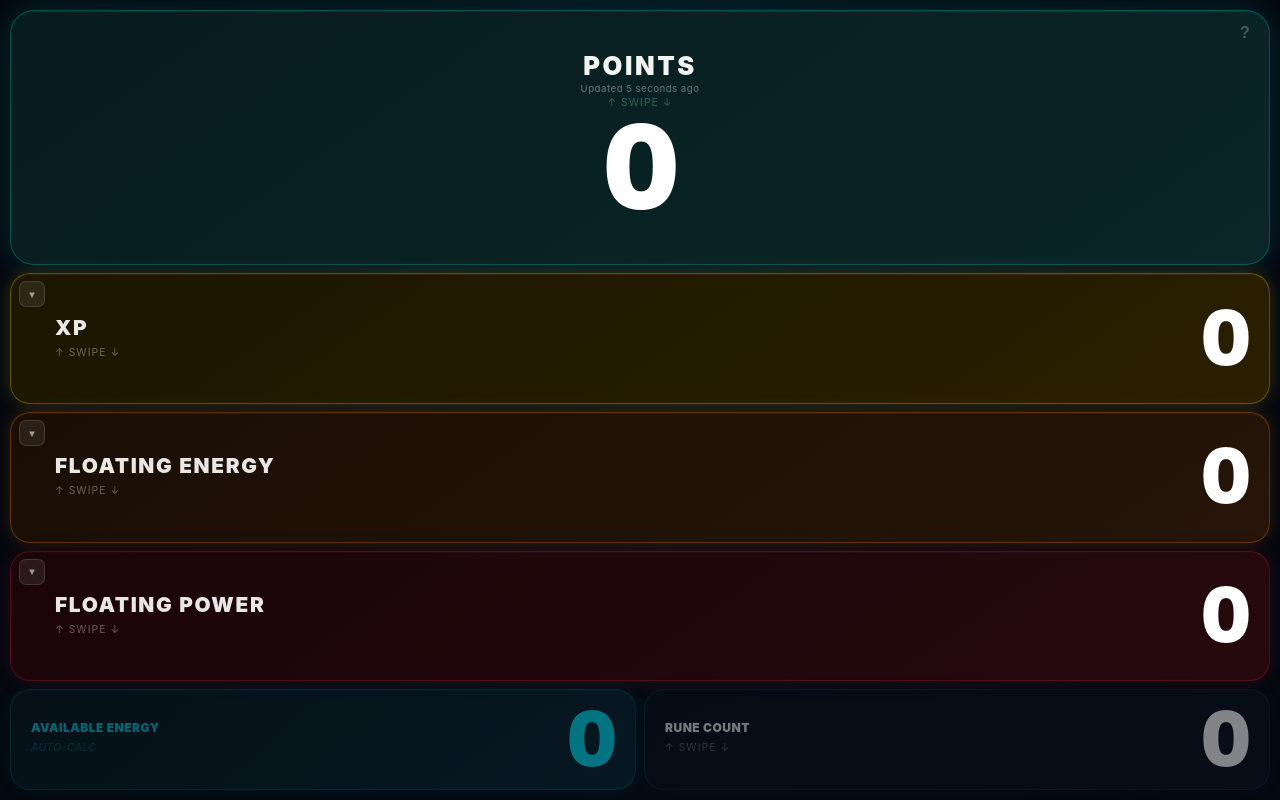
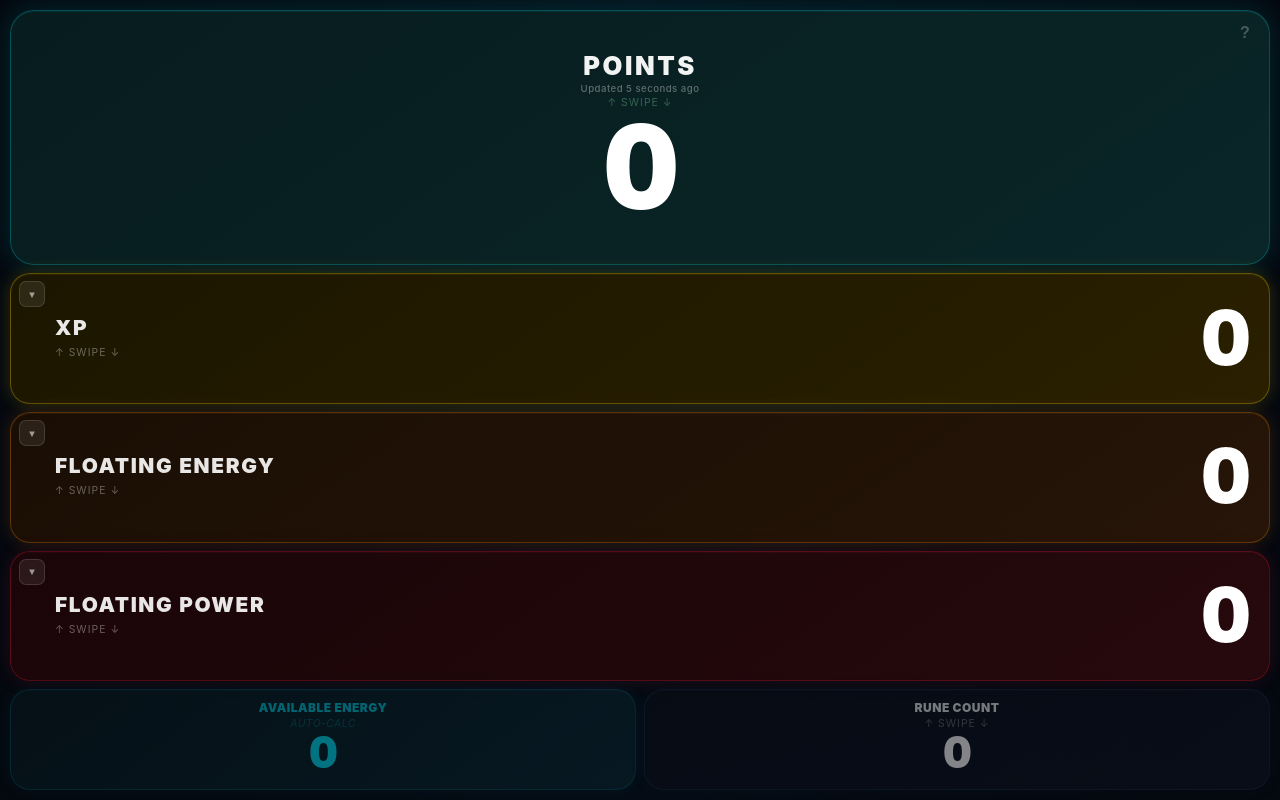
Before and after one commit to AlfyH/riftbound-tracker, a React (Vite) app in the folder riftbound-tracker/: page / in a window 1280 px wide. Built offline with nearby package versions, Linux system fonts and the light colour scheme.

Commit message:
improved styling

```diff
--- a/riftbound-tracker/src/styles/App.css
+++ b/riftbound-tracker/src/styles/App.css
@@ -69,6 +69,21 @@
 
 .resource-layout__row .tracker-card {
   flex: 1;
+  flex-direction: column;
+  align-items: center;
+  justify-content: center;
+  gap: 0;
+}
+
+.resource-layout__row .tracker-card .tracker-card__left {
+  flex: 0 0 auto;
+  align-items: center;
+  text-align: center;
+  gap: 2px;
+}
+
+.resource-layout__row .tracker-card .tracker-card__right {
+  justify-content: center;
 }
 
 .resource-layout__row .tracker-label {
@@ -76,6 +91,10 @@
   letter-spacing: 0.04em;
   white-space: normal;
   line-height: 1.2;
+}
+
+.resource-layout__row .tracker-value {
+  font-size: clamp(32px, 8vw, 44px);
 }
 
 /* ── Display-only card ───────────────────────────────────────────── */
```
